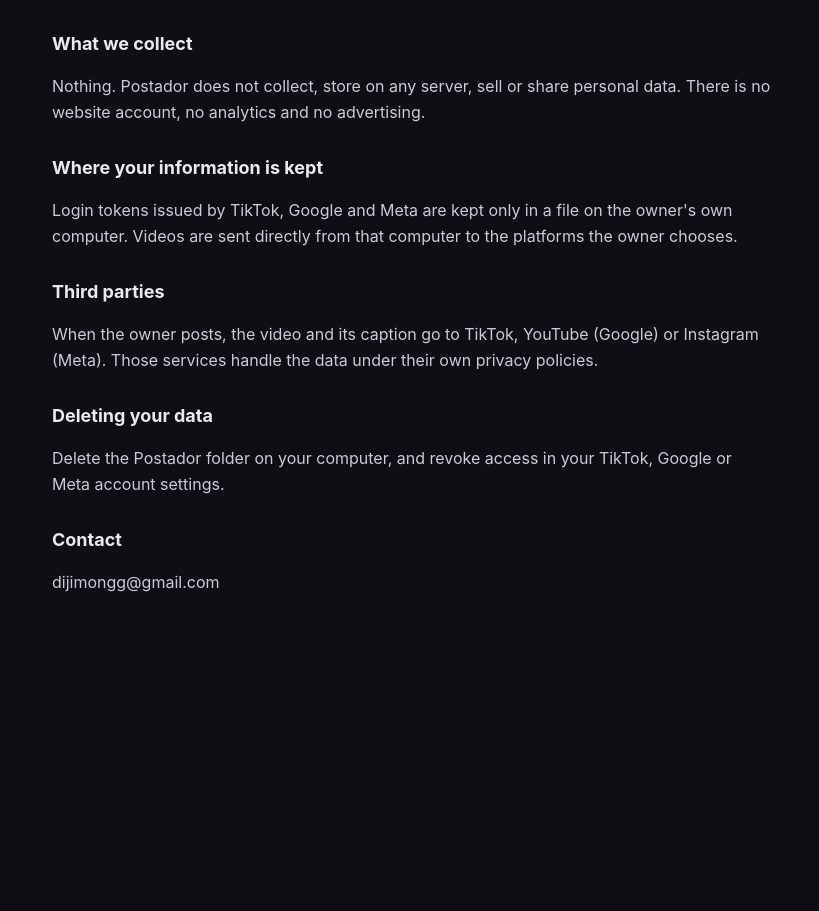
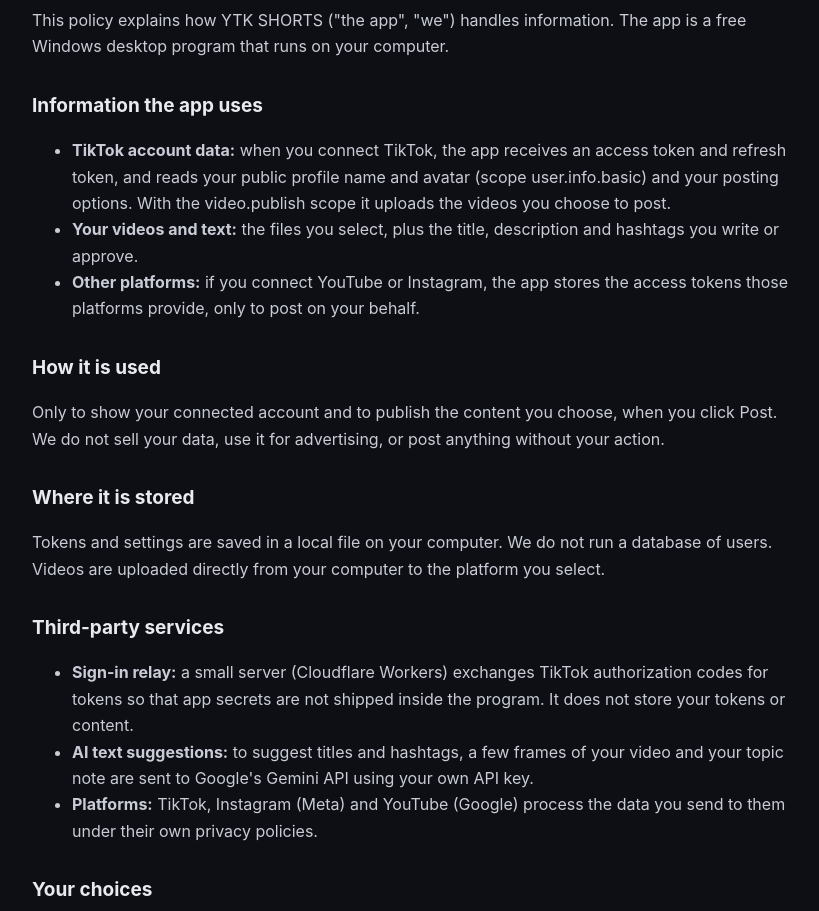
Before and after one commit to sexvity/poster, a plain HTML site: page privacy/index.html in a window 1280 px wide. Shown: the part 188-1099 px from the top of the page, without its empty margins (228-1047 px from the left). Before the commit the page ends 832 px from the top, so only its background shows below. Drawn offline with Linux system fonts and the light colour scheme.

Commit message:
Add files via upload

```diff
--- a/privacy/index.html
+++ b/privacy/index.html
@@ -1,21 +1,26 @@
 <!doctype html>
 <html lang="en"><head><meta charset="utf-8"><meta name="viewport" content="width=device-width,initial-scale=1">
-<title>Postador: Privacy Policy</title><style>
-body{background:#0d0f14;color:#e8eaf0;font:16px/1.6 -apple-system,Segoe UI,Roboto,sans-serif;max-width:720px;margin:48px auto;padding:0 20px}
-h1{font-size:28px;margin-bottom:4px}h2{font-size:18px;margin-top:28px}p,li{color:#c9ccd6}small{color:#8b91a1}a{color:#8f94ff}
-</style></head><body>
-<h1>Postador: Privacy Policy</h1><small>Last updated: October 29, 2026</small>
-
-<p>Postador is a personal desktop tool. Its owner uses it to upload their own videos to their own TikTok, YouTube and Instagram accounts.</p>
-<h2>What we collect</h2>
-<p>Nothing. Postador does not collect, store on any server, sell or share personal data. There is no website account, no analytics and no advertising.</p>
-<h2>Where your information is kept</h2>
-<p>Login tokens issued by TikTok, Google and Meta are kept only in a file on the owner's own computer. Videos are sent directly from that computer to the platforms the owner chooses.</p>
-<h2>Third parties</h2>
-<p>When the owner posts, the video and its caption go to TikTok, YouTube (Google) or Instagram (Meta). Those services handle the data under their own privacy policies.</p>
-<h2>Deleting your data</h2>
-<p>Delete the Postador folder on your computer, and revoke access in your TikTok, Google or Meta account settings.</p>
-<h2>Contact</h2>
-<p>dijimongg@gmail.com</p>
-
+<title>YTK SHORTS - Privacy Policy</title><style>body{background:#0d0f14;color:#e8eaf0;font:16px/1.65 -apple-system,Segoe UI,Roboto,sans-serif;max-width:760px;margin:48px auto;padding:0 20px}
+h1{font-size:32px;margin-bottom:4px}h2{font-size:19px;margin-top:30px}p,li{color:#c9ccd6}small{color:#8b91a1}a{color:#8f94ff}
+.btn{display:inline-block;background:#6366f1;color:#fff;padding:12px 22px;border-radius:10px;text-decoration:none;font-weight:600}
+nav a{margin-right:16px}footer{margin-top:48px;border-top:1px solid #23262f;padding-top:16px}</style></head><body>
+<nav><a href="../">YTK SHORTS</a><a href="../privacy/">Privacy Policy</a><a href="../terms/">Terms of Service</a></nav>
+<h1>Privacy Policy</h1><small>Last updated: November 17, 2026</small>
+<p>This policy explains how YTK SHORTS ("the app", "we") handles information. The app is a free Windows desktop program that runs on your computer.</p>
+<h2>Information the app uses</h2><ul>
+<li><b>TikTok account data:</b> when you connect TikTok, the app receives an access token and refresh token, and reads your public profile name and avatar (scope user.info.basic) and your posting options. With the video.publish scope it uploads the videos you choose to post.</li>
+<li><b>Your videos and text:</b> the files you select, plus the title, description and hashtags you write or approve.</li>
+<li><b>Other platforms:</b> if you connect YouTube or Instagram, the app stores the access tokens those platforms provide, only to post on your behalf.</li>
+</ul>
+<h2>How it is used</h2><p>Only to show your connected account and to publish the content you choose, when you click Post. We do not sell your data, use it for advertising, or post anything without your action.</p>
+<h2>Where it is stored</h2><p>Tokens and settings are saved in a local file on your computer. We do not run a database of users. Videos are uploaded directly from your computer to the platform you select.</p>
+<h2>Third-party services</h2><ul>
+<li><b>Sign-in relay:</b> a small server (Cloudflare Workers) exchanges TikTok authorization codes for tokens so that app secrets are not shipped inside the program. It does not store your tokens or content.</li>
+<li><b>AI text suggestions:</b> to suggest titles and hashtags, a few frames of your video and your topic note are sent to Google's Gemini API using your own API key.</li>
+<li><b>Platforms:</b> TikTok, Instagram (Meta) and YouTube (Google) process the data you send to them under their own privacy policies.</li>
+</ul>
+<h2>Your choices</h2><p>You can disconnect TikTok at any time in the app (this revokes access and deletes the local tokens), or remove the app's access in TikTok under Settings &rarr; Security &amp; permissions &rarr; Manage app permissions. Deleting the app's local settings file removes all stored data.</p>
+<h2>Children</h2><p>The app is not intended for children under 13.</p>
+<h2>Contact</h2><p>Questions or deletion requests: <a href="mailto:dijimongg@gmail.com">dijimongg@gmail.com</a>.</p>
+<footer><small>&copy; 2026 YTK SHORTS &middot; Contact: <a href="mailto:dijimongg@gmail.com">dijimongg@gmail.com</a></small></footer>
 </body></html>
```
Also changed, not shown: terms/index.html (+14 -16 lines).
